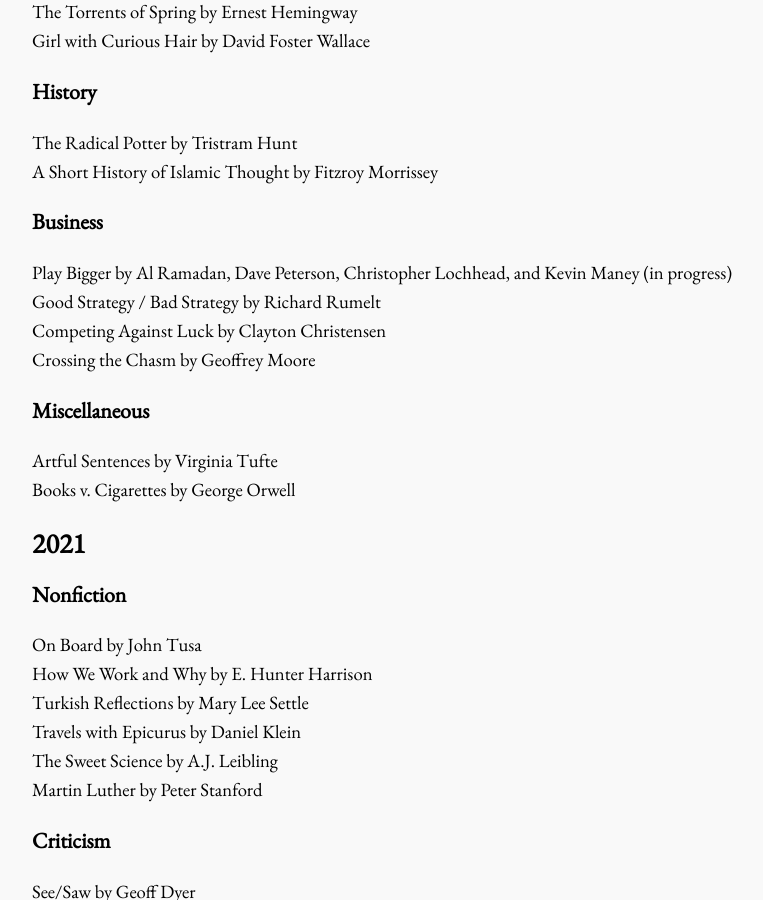
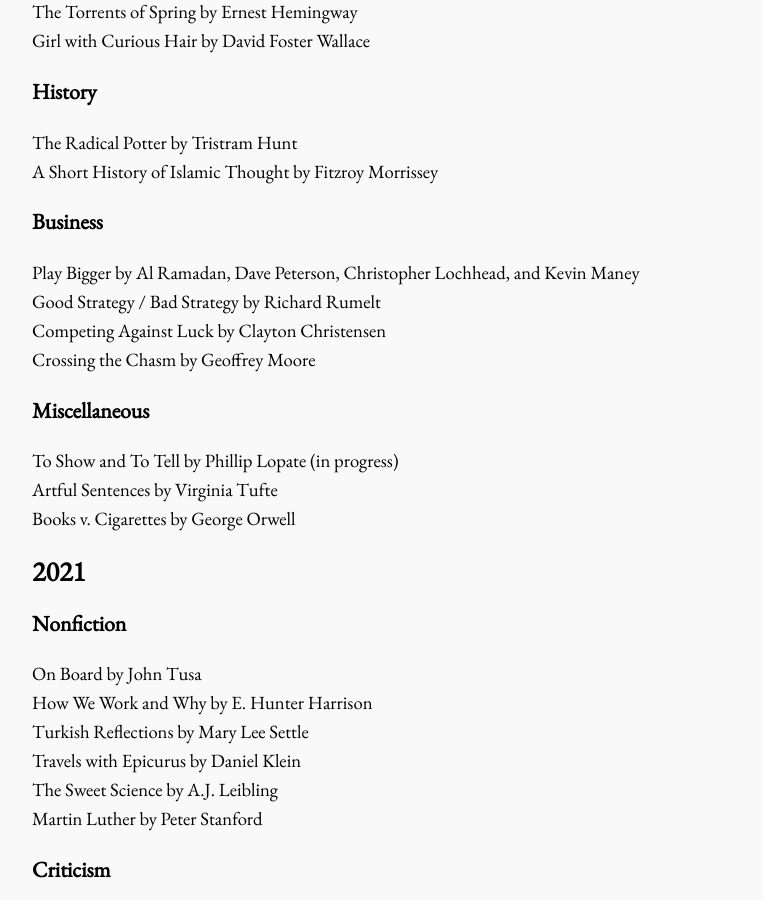
Before and after one commit to bora-uyumazturk/bora-uyumazturk.github.io, a Jekyll site: the page built from reading.html, in a window 1280 px wide and 900 px high, scrolled down 972 px. Shown: the whole window, without its empty margins (140-903 px from the left). Built offline with Jekyll 4.4.1, drawn with Linux system fonts in a browser that asks for light colours.

Commit message:
Update reading.html

```diff
--- a/reading.html
+++ b/reading.html
@@ -48,13 +48,14 @@ title: Reading
 
   <h3>Business</h3>
 
-  Play Bigger by Al Ramadan, Dave Peterson, Christopher Lochhead, and Kevin Maney (in progress) <br>
+  Play Bigger by Al Ramadan, Dave Peterson, Christopher Lochhead, and Kevin Maney <br>
   Good Strategy / Bad Strategy by Richard Rumelt <br>
   Competing Against Luck by Clayton Christensen <br>
   Crossing the Chasm by Geoffrey Moore
 
   <h3>Miscellaneous</h3>
 
+  To Show and To Tell by Phillip Lopate (in progress) <br>
   Artful Sentences by Virginia Tufte <br>
   Books v. Cigarettes by George Orwell
 
@@ -79,6 +80,7 @@ title: Reading
   Domain Driven Design by Eric Evans (in progress)
 
   <h3>Art Books / Graphic Novels</h3>
+
   Out-of-body Free-hand Circles by Tom Marioni <br>
   unfinished... by Tom Neely <br>
   The Delicacy by James Albon
```
